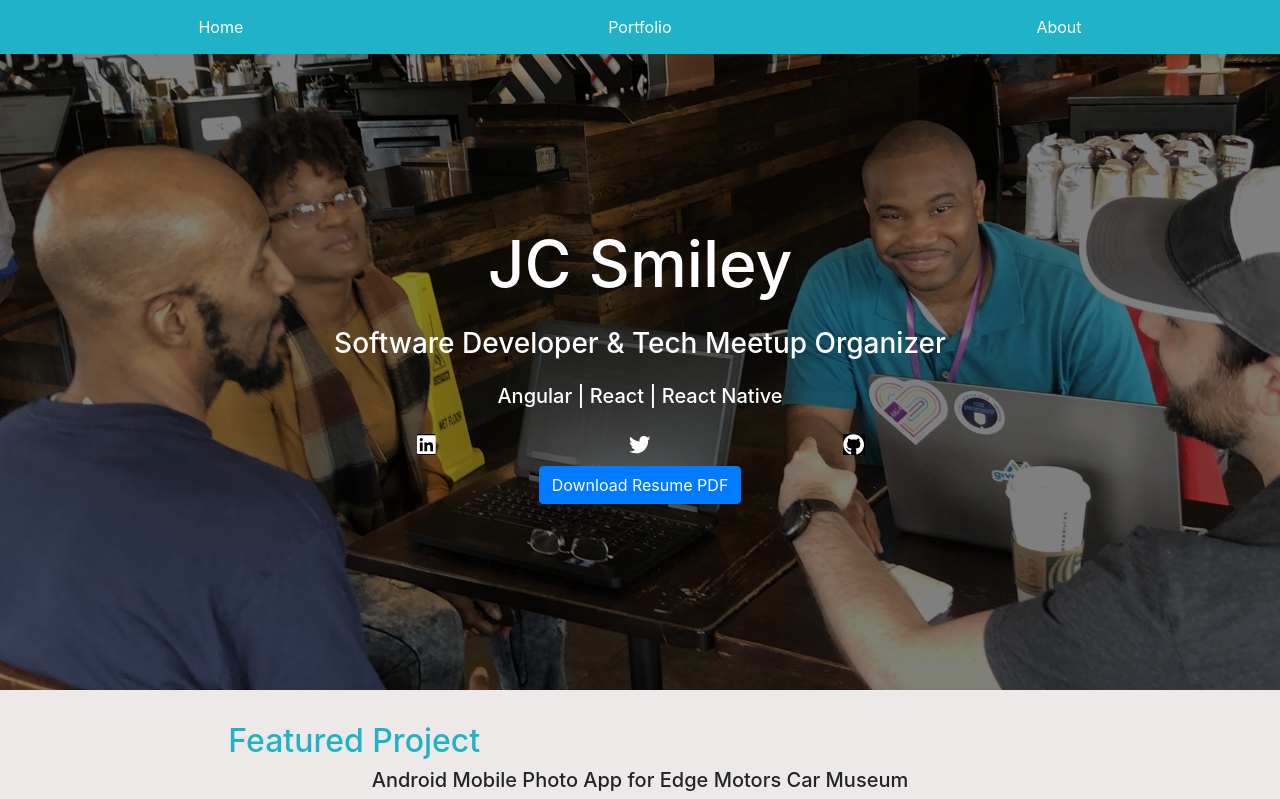
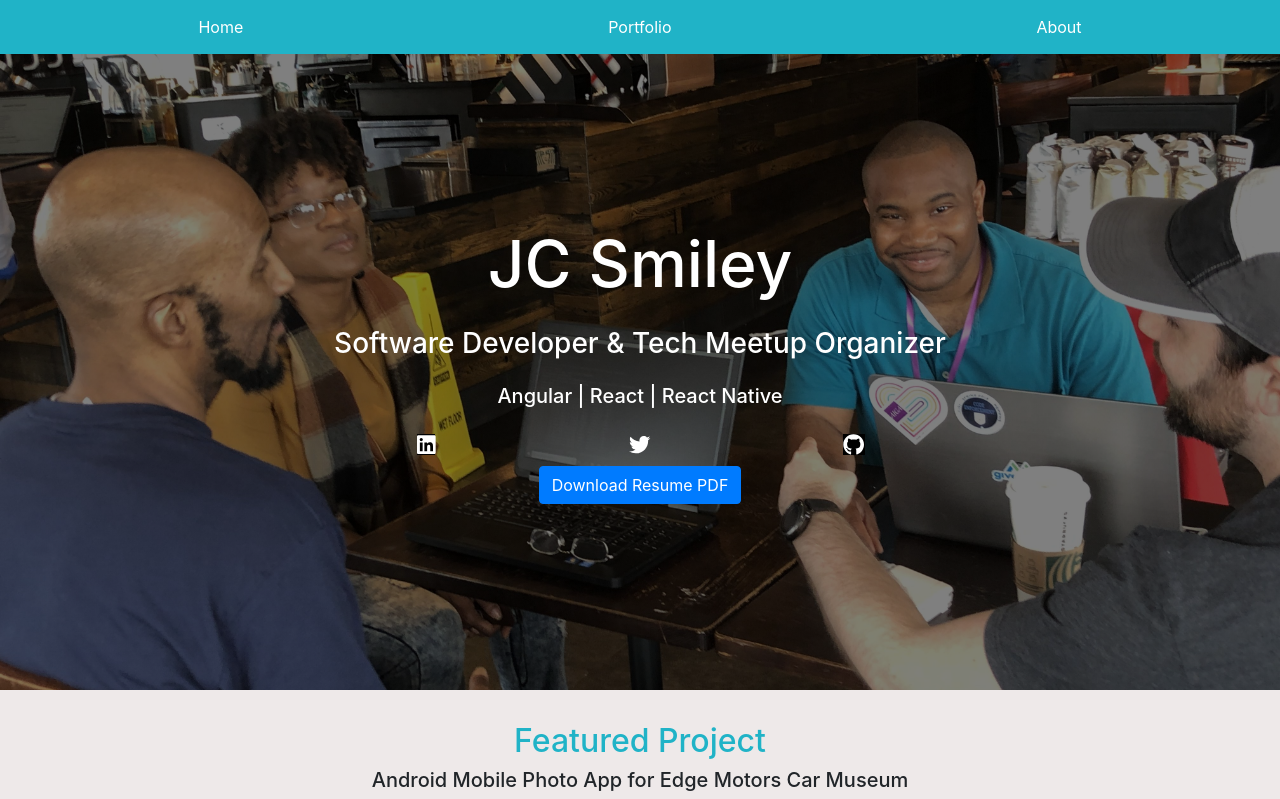
Before and after one commit to jcsmileyjr/v2-Portfolio, a React (Create React App) app in the folder portfolio/: page / in a window 1280 px wide. Shown: the top 799 px of the page. Built offline with nearby package versions, Linux system fonts and the light colour scheme.

Commit message:
Refactor bad code left behind
- recenter "Feature Project" title
- remove excess code

```diff
--- a/portfolio/src/components/about.js
+++ b/portfolio/src/components/about.js
@@ -30,7 +30,7 @@ export default function About(props) {
                   <li>Engagement Manager/Blog Editor </li>
                   <li>Memphis Chapter Leader (2 monthly meetups) </li>
                   <li>
-                    North Mississippi Chapter Co-founder (1 monthly meetups){" "}
+                    North Mississippi Chapter Co-founder (1 monthly meetups)
                   </li>
                   <li>
                     I was the lead presenter for an "Intro To Web Development"
--- a/portfolio/src/components/intro.js
+++ b/portfolio/src/components/intro.js
@@ -52,7 +52,7 @@ export default function Intro(props) {
       </Row>
       <Row>
         <Col xs={12} md={{ span: 8, offset: 2 }}>
-          <h2 className="whiteSpaceAboveFeatureArea" style={{ color: "rgb(32, 179, 199)" }}>
+          <h2 className="whiteSpaceAboveFeatureArea center" style={{ color: "rgb(32, 179, 199)" }}>
             Featured Project
           </h2>
           <h5 className="center">
```
